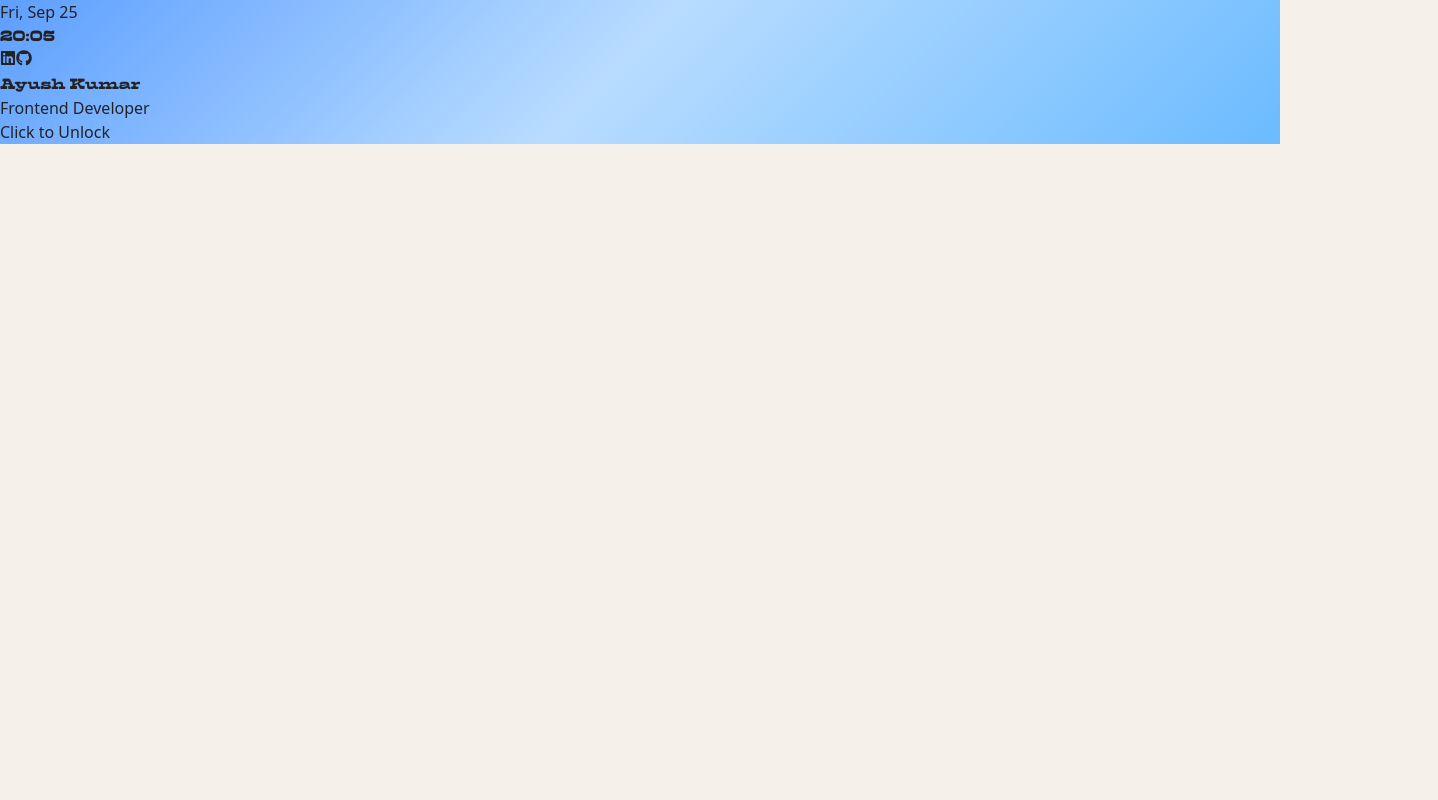
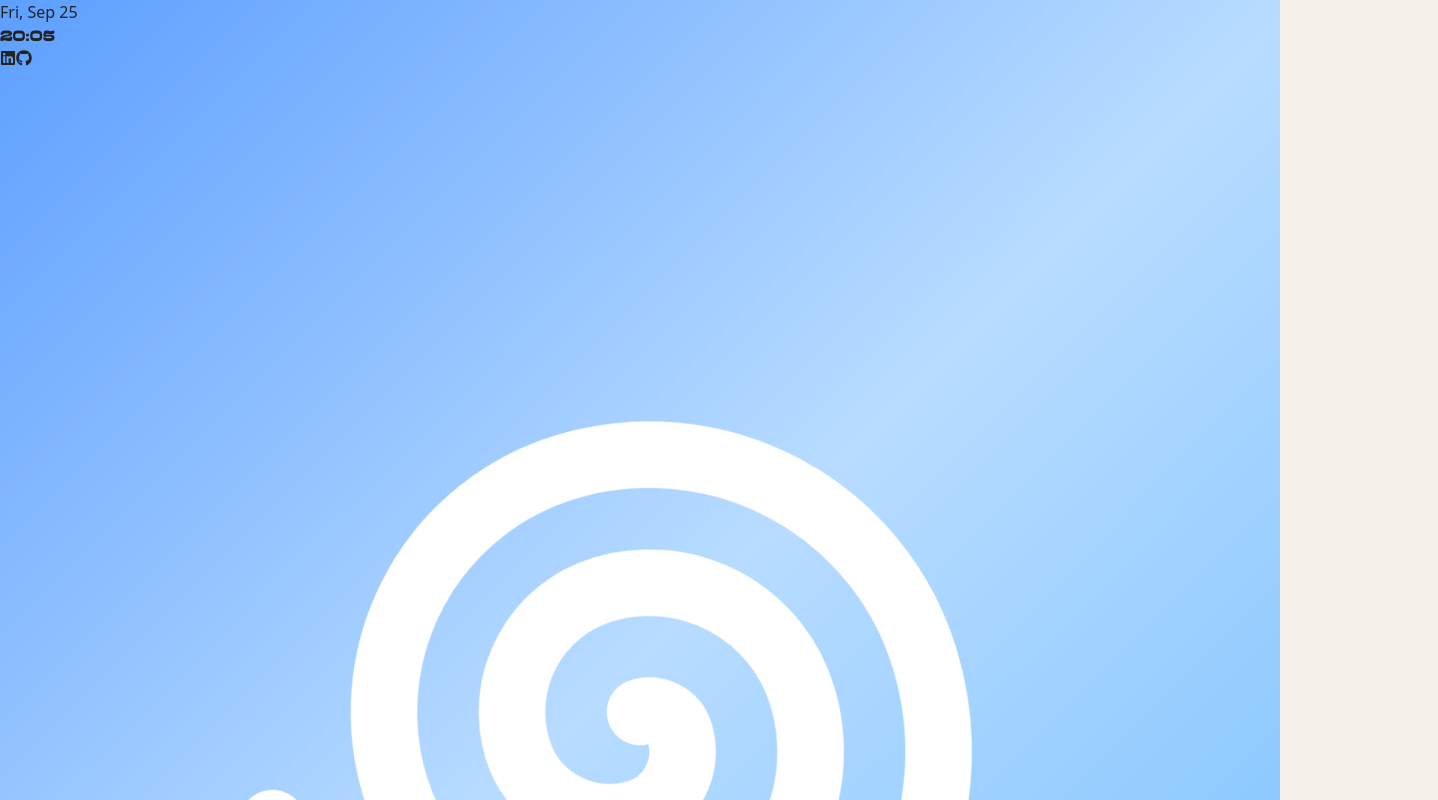
Before and after one commit to lachimolala2628/personal-portfolio, a React (Vite) app: page / in a window 1280 px wide. Shown: the top 800 px of the page, 1438 px wide, since content can reach past the window. Built offline with nearby package versions, Linux system fonts and the light colour scheme.

Commit message:
add navbar and lock screen logo

```diff
--- a/src/components/layout/LockScreen.jsx
+++ b/src/components/layout/LockScreen.jsx
@@ -2,6 +2,7 @@
 import { FaLinkedin, FaGithub } from 'react-icons/fa';
 import { useSettingsStore } from '../../store/settingsStore';
 import { wallpapers } from '../../constants/wallpaperConfig';
+import logoLight from '../../assets/images/logo-light.svg';
 
 function LockScreen({ onUnlock }) {
     const [time, setTime] = useState(new Date());
@@ -64,6 +65,12 @@
             </div>
 
             <div className="flex flex-col items-center mt-6">
+                <img
+                    src={logoLight}
+                    alt="Logo"
+                    className="w-20 h-20 mb-2"
+                    style={{ animation: 'logoSpin 6s linear infinite' }}
+                />
                 <h2 className="text-xl font-display text-white">Ayush Kumar</h2>
                 <p className="text-xs tracking-widest text-white/70 uppercase mt-1">Frontend Developer</p>
             </div>
--- a/src/components/layout/Navbar.jsx
+++ b/src/components/layout/Navbar.jsx
@@ -2,8 +2,10 @@
 import { useSettingsStore } from '../../store/settingsStore';
 import { useWindowStore } from '../../store/windowStore';
 import { WINDOW_IDS } from '../../constants/windowConfig';
+import { PiSunLight, PiMoonThin } from 'react-icons/pi';
 import SearchDialog from './SearchDialog';
-import { PiSunLight } from "react-icons/pi";
+import logoLight from '../../assets/images/logo-light.svg';
+import logoDark from '../../assets/images/logo-dark.svg';
 
 const Navbar = () => {
     const [isDialogOpen, setIsDialogOpen] = useState(false);
@@ -39,9 +41,7 @@
         <>
             <div className="fixed top-0 left-0 right-0 h-[var(--navbar-height)] flex items-center justify-between px-4 bg-[var(--color-bg)] border-b border-[var(--color-border)] z-[9999]">
                 <div className="flex items-center gap-4">
-                    <div className="w-7 h-7 bg-[var(--color-surface-elevated)] border border-[var(--color-border)] rounded flex items-center justify-center">
-                        <span className="text-xs font-display text-[var(--color-text-primary)]">A</span>
-                    </div>
+                    <img src={theme === 'dark' ? logoLight : logoDark} alt="Logo" className="w-7 h-7" />
                     <button
                         onClick={() => setIsSearchOpen(true)}
                         className="text-sm text-[var(--color-text-primary)] hover:opacity-70 transition"
@@ -89,7 +89,7 @@
                                     onClick={() => setTheme(theme === 'dark' ? 'light' : 'dark')}
                                     className="text-xs px-2 py-1 border border-[var(--color-border)] rounded bg-[var(--color-surface-elevated)] text-[var(--color-text-primary)]"
                                 >
-                                    {theme === 'dark' ? 'Dark' : 'Light'}
+                                    {theme === 'light' ? <PiSunLight /> : <PiMoonThin />}
                                 </button>
                             </div>
 
--- a/src/index.css
+++ b/src/index.css
@@ -131,12 +131,12 @@
     font-family: var(--font-body);
 }
 
-@keyframes bootProgress {
+@keyframes logoSpin {
     from {
-        width: 0%;
+        transform: rotate(0deg);
     }
 
     to {
-        width: 100%;
+        transform: rotate(360deg);
     }
 }
```
Also changed, not shown: src/assets/images/logo-dark.svg (added), src/assets/images/logo-light.svg (added).
